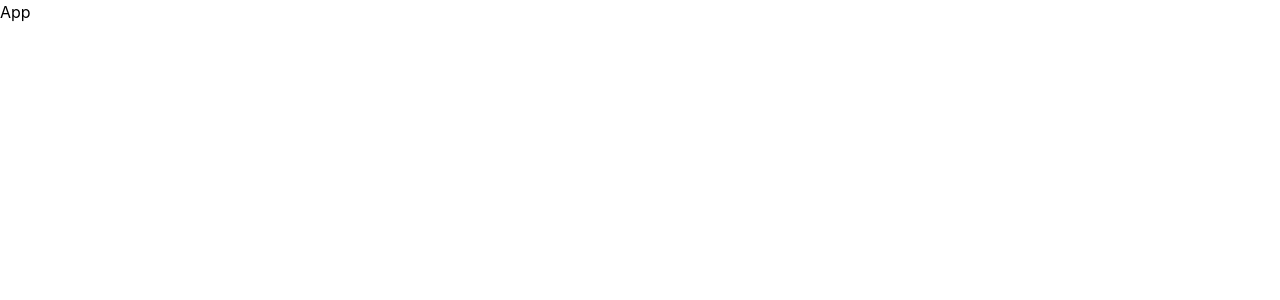
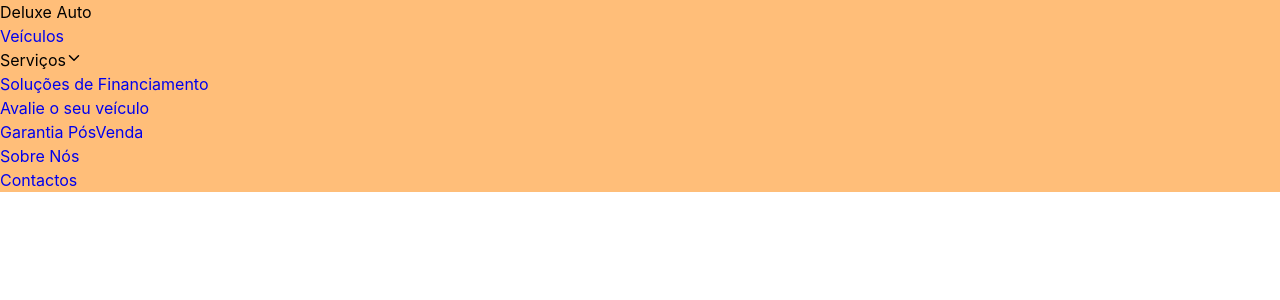
Before and after one commit to jlazaro22/deluxe-auto-project, a React (Vite) app: page / in a window 1280 px wide. Shown: the top 300 px of the page. Built offline with nearby package versions, Linux system fonts and the light colour scheme; data requests are answered from the project's data file.

Commit message:
Added RTk: store, `mainNavBarItemsSlice`, nav-items loaded from an API

```diff
--- a/package.json
+++ b/package.json
@@ -12,8 +12,12 @@
 		"preview": "vite preview"
 	},
 	"dependencies": {
+		"@reduxjs/toolkit": "^1.9.5",
 		"react": "^18.2.0",
-		"react-dom": "^18.2.0"
+		"react-dom": "^18.2.0",
+		"react-icons": "^4.8.0",
+		"react-redux": "^8.0.5",
+		"react-router-dom": "^6.11.1"
 	},
 	"devDependencies": {
 		"@types/react": "^18.0.28",
--- a/src/App.jsx
+++ b/src/App.jsx
@@ -1,3 +1,18 @@
+import { useEffect } from 'react';
+import { useDispatch } from 'react-redux';
+import { getMainNavBarItems } from './features/main-navbar/mainNavbarItemsSlice';
+import MainNavBar from './features/main-navbar/components/MainNavBar';
+
 export default function App() {
-	return <>App</>;
+	let dispatch = useDispatch();
+
+	useEffect(() => {
+		dispatch(getMainNavBarItems());
+	}, [dispatch]);
+
+	return (
+		<>
+			<MainNavBar />
+		</>
+	);
 }
--- /dev/null
+++ b/src/app/store.js
@@ -0,0 +1,8 @@
+import { configureStore } from '@reduxjs/toolkit';
+import mainNavbarItemsSlice from '../features/main-navbar/mainNavbarItemsSlice';
+
+export default configureStore({
+  reducer: {
+    mainNavBarItems: mainNavbarItemsSlice,
+  }
+});
--- /dev/null
+++ b/src/features/main-navbar/components/MainNavBar.jsx
@@ -0,0 +1,52 @@
+import { useSelector } from 'react-redux';
+import { NavLink } from 'react-router-dom';
+import { IoChevronDownOutline } from 'react-icons/io5';
+
+export default function MainNavBar() {
+	const { mainNavBarItems } = useSelector((state) => state.mainNavBarItems);
+
+	const renderItems = () => {
+		return mainNavBarItems.map((item, idx) => (
+			<li key={idx}>
+				{item.url ? (
+					<NavLink to={item.url}>{item.name}</NavLink>
+				) : (
+					<span>
+						{item.name}
+						<IoChevronDownOutline />
+					</span>
+				)}
+				{item.children && renderChildren(item.children)}
+			</li>
+		));
+	};
+
+	const renderChildren = (children) => {
+		return (
+			<ul className='sub-menu'>
+				{children.map((child, idx) => (
+					<li key={idx}>
+						<NavLink to={child.url}>{child.name}</NavLink>
+					</li>
+				))}
+			</ul>
+		);
+	};
+
+	return (
+		<>
+			<nav className='main-nav'>
+				<div className='container'>
+					<div className='logo'>Deluxe Auto</div>
+					<div className='hamburguer'>
+						<span className='meat'></span>
+						<span className='meat'></span>
+						<span className='meat'></span>
+						<span className='meat'></span>
+					</div>
+				</div>
+				<ul className='menu'>{renderItems()}</ul>
+			</nav>
+		</>
+	);
+}
--- /dev/null
+++ b/src/features/main-navbar/mainNavbarItemsSlice.js
@@ -0,0 +1,36 @@
+import { createAsyncThunk, createSlice } from '@reduxjs/toolkit';
+
+const apiUrl = `${import.meta.env.VITE_API_URL}/mainNavBarItems`;
+
+const initialState = {
+  mainNavBarItems: [],
+  loading: false,
+};
+
+export const getMainNavBarItems = createAsyncThunk('mainNavBarItems/getMainNavBarItems', async () => {
+  try {
+    const resp = await fetch(apiUrl);
+    const data = await resp.json();
+    return data;
+  } catch (error) {
+    console.error('Error getting items:', error);
+  }
+});
+
+const mainNavbarSlice = createSlice({
+  name: 'mainNavBarItems',
+  initialState,
+  reducers: {},
+  extraReducers: (builder) => {
+    builder
+      .addCase(getMainNavBarItems.pending, (state) => {
+        state.loading = true;
+      })
+      .addCase(getMainNavBarItems.fulfilled, (state, action) => {
+        state.loading = false;
+        state.mainNavBarItems = action.payload;
+      });
+  }
+});
+
+export default mainNavbarSlice.reducer;
--- a/src/main.jsx
+++ b/src/main.jsx
@@ -1,10 +1,17 @@
 import React from 'react';
 import ReactDOM from 'react-dom/client';
+import { Provider } from 'react-redux';
+import store from './app/store.js';
+import { BrowserRouter } from 'react-router-dom';
 import App from './App.jsx';
 import './scss/index.scss';
 
 ReactDOM.createRoot(document.getElementById('root')).render(
 	<React.StrictMode>
-		<App />
+		<Provider store={store}>
+			<BrowserRouter>
+				<App />
+			</BrowserRouter>
+		</Provider>
 	</React.StrictMode>
 );
--- a/src/scss/shared/_global.scss
+++ b/src/scss/shared/_global.scss
@@ -2,6 +2,11 @@
 	font-family: $font-primary;
 	line-height: 1.5;
 	font-weight: 400;
+
+	/* temporary */
+	// background-color: #333;
+	// color: #fff;
+	/* --------- */
 
 	font-synthesis: none;
 	text-rendering: optimizeLegibility;
@@ -9,3 +14,12 @@
 	-moz-osx-font-smoothing: grayscale;
 	-webkit-text-size-adjust: 100%;
 }
+
+a {
+	text-decoration: none;
+}
+
+ul,
+ol {
+	list-style: none;
+}
--- a/src/scss/shared/_main-navbar.scss
+++ b/src/scss/shared/_main-navbar.scss
@@ -0,0 +1,5 @@
+nav.main-nav {
+	background: $bg-secondary; //temp
+	display: flex;
+	flex-direction: column;
+}
--- a/src/scss/utilities/_css-reset.scss
+++ b/src/scss/utilities/_css-reset.scss
@@ -28,6 +28,6 @@ img,
 picture,
 svg,
 video {
-	display: block;
+	display: inline-block;
 	max-width: 100%;
 }
```
Also changed, not shown: 1 other file (tests, documents, lock files or other folders).
